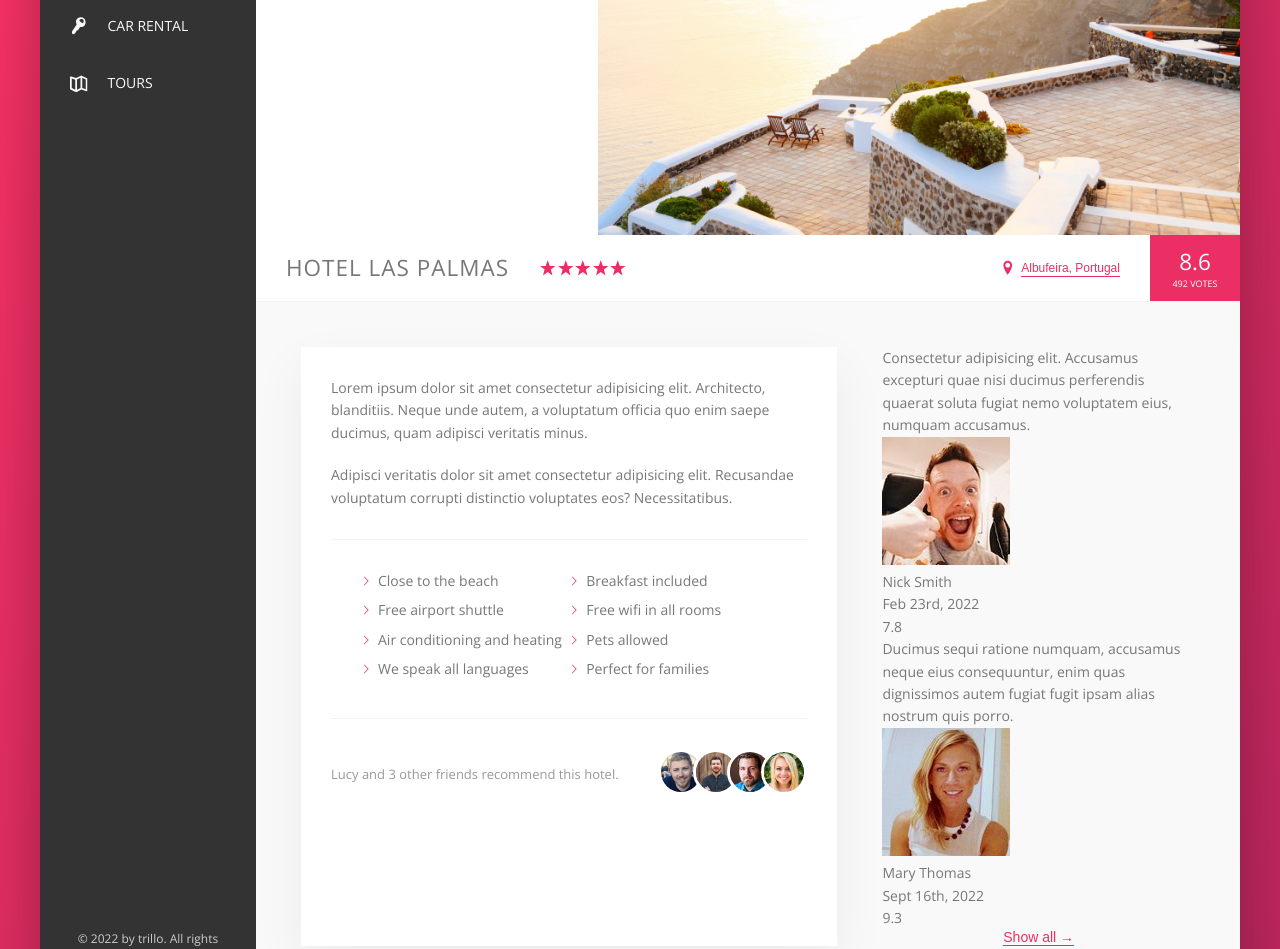
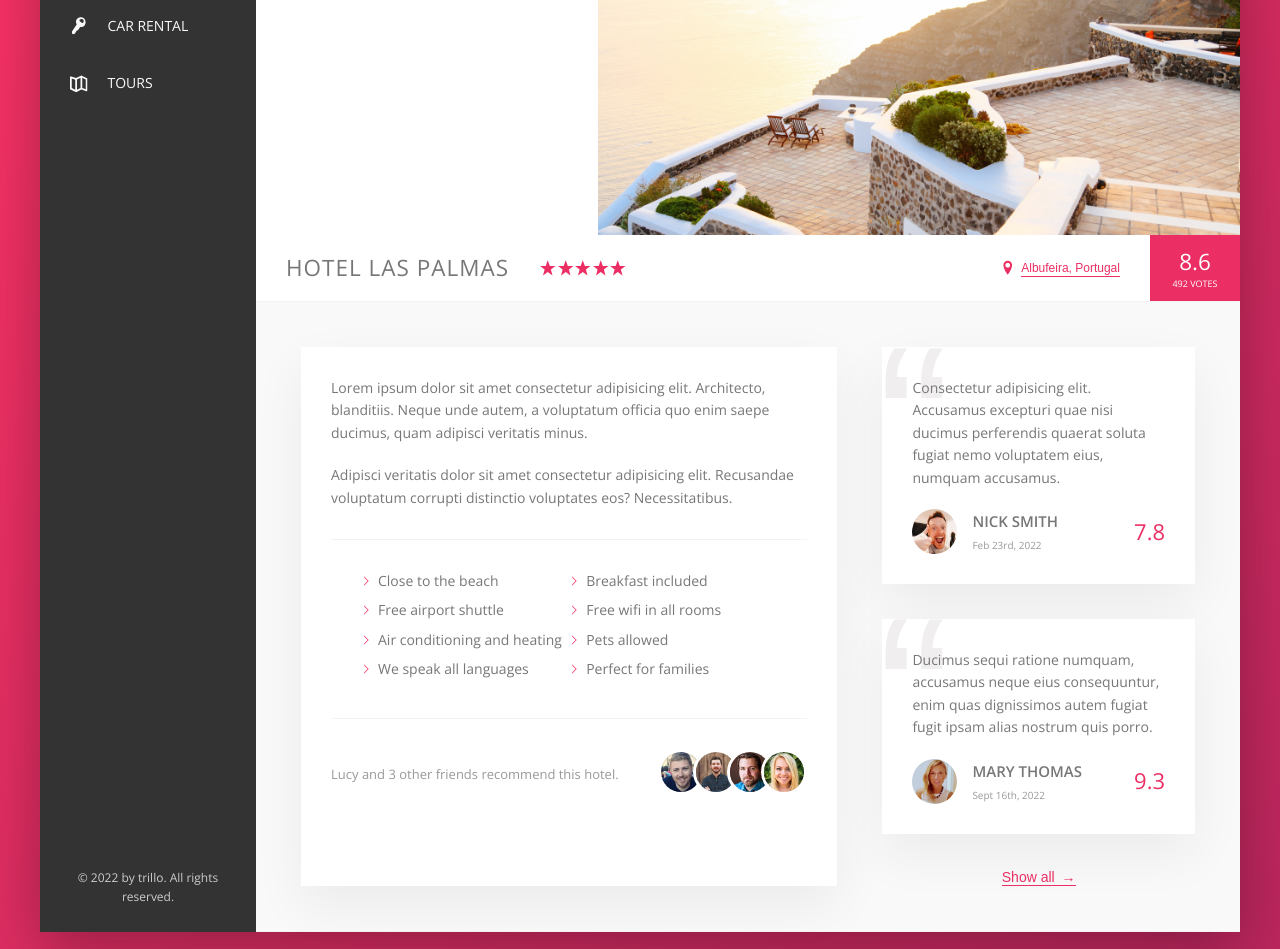
Before and after one commit to Aiwe30/trillo, a website: page index.html in a window 1280 px wide. Shown: the part 300-1249 px from the top of the page. Drawn offline with nearby package versions, Linux system fonts and the light colour scheme; files that its build step writes are made by us from their sources.

Commit message:
components-scss: add style to review class and child components

```diff
--- a/styles/sass/_components.scss
+++ b/styles/sass/_components.scss
@@ -249,6 +249,59 @@
     }
   }
 }
+.review {
+  background-color: #fff;
+  position: relative;
+  overflow: hidden;
+  box-shadow: var(--shadow-light);
+  margin-bottom: 3.5rem;
+  padding: 3rem;
+  &__text {
+    position: relative;
+    margin-bottom: 2rem;
+    z-index: 2;
+  }
+  &__user {
+    display: flex;
+    align-items: center;
+  }
+  &__photo {
+    height: 4.5rem;
+    width: 4.5rem;
+    border-radius: 50%;
+    margin-right: 1.5rem;
+  }
+  &__user-box {
+    margin-right: auto;
+
+  }
+  &__user-name {
+    font-size: 1.5rem;
+    font-weight: 600;
+    text-transform: uppercase;
+    margin-bottom: .4rem;
+  }
+  &__user-date {
+    font-size: 1rem;
+    color: var(--color-grey-dark-3);
+  }
+  &__rating {
+    font-size: 2.2rem;
+    font-weight: 300;
+    color: var(--color-primary);
+  }
+  &::before {
+    content: "\201C";
+    position: absolute;
+    top: -3.25rem;
+    left: -.5rem;
+    font-family: sans-serif;
+    font-size: 22rem;
+    line-height: 1;
+    color: var(--color-grey-light-3);
+    z-index: 1;
+  }
+}
 
 // Button
 .btn-inline {
@@ -260,8 +313,15 @@
   border-bottom: 1px solid currentColor;
   transition: all .2s;
   cursor: pointer;
+  & span {
+    margin-left: 3px;
+    transition: margin-left .2s;
+  }
   &:hover {
     color: var(--color-grey-dark-1);
+    span {
+      margin-left: 8px;
+    }
   }
   &:focus {
     outline: none;
```
